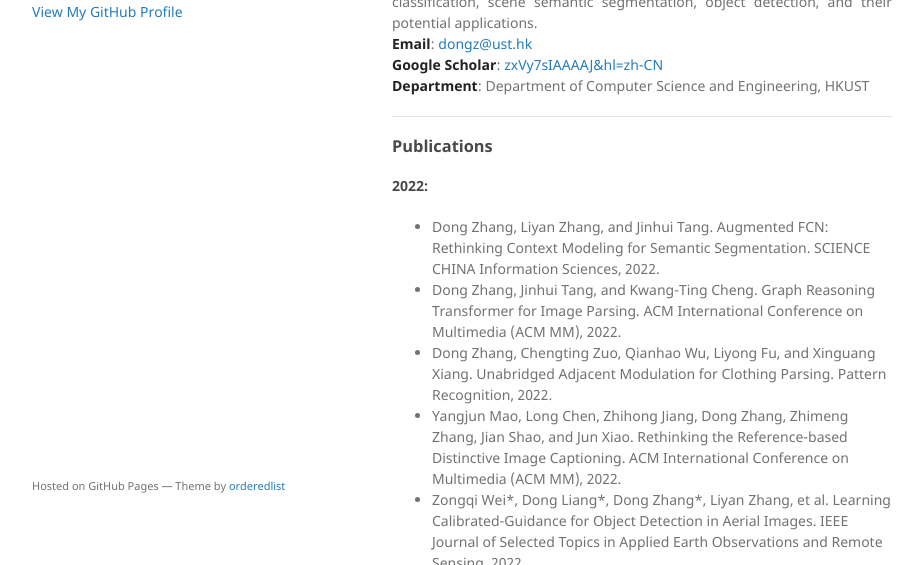
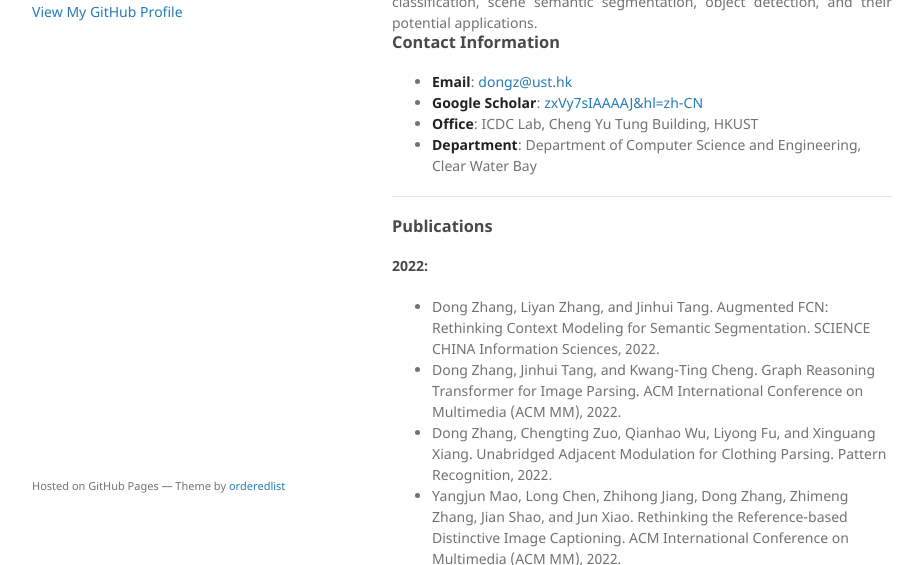
Before and after one commit to ZHANGDONG-NJUST/zhangdong-njust.github.io, a Jekyll site: the page built from index.md, in a window 1280 px wide and 900 px high, cut to the strip 335-900 px from the top of the window. Shown: the whole strip, without its empty margins (178-1101 px from the left). Built offline with Jekyll 4.4.1, drawn with Linux system fonts in a browser that asks for light colours; the repository's description, which GitHub fills in, is left out.

Commit message:
Update index.md

```diff
--- a/index.md
+++ b/index.md
@@ -5,12 +5,15 @@
 ### About Me
 <div align="justify">
 Now, I am a postdoctoral research scientist at
-<a href="http://vsdl.ust.hk/people.html">Vision and System Design Lab (VSDL)</a>, The Hong Kong University of Science and Technology working with <a href="https://seng.hkust.edu.hk/about/people/faculty/tim-kwang-ting-cheng">Prof. Kwang-Ting CHENG</a>. I obtained my Ph.D. degree in Computer Science and Technology from Nanjing University of Science and Technology under the supervision of <a href="http://gsmis.njust.edu.cn/open/TutorInfo.aspx?dsbh=vXtXlpkb!DG57dx!7t4N7w==&yxsh=4iVdgPyuKTE=&zydm=QP9JvMVDx3k=">Prof. Jinhui Tang</a>. During Sep. 2018 to Sep. 2020, I was supported by China Scholarship Council as a joint PhD. student at MReaL Lab of Nanyang Technological University under the supervision of Prof. Hanwang Zhang and Prof. Qianru Sun. My research interests are in machine learning, computer vision and medical image analysis, especially in image classification, scene semantic segmentation, object detection, and their potential applications.
+<a href="http://vsdl.ust.hk/people.html">Vision and System Design Lab (VSDL)</a>, The Hong Kong University of Science and Technology working with <a href="https://seng.hkust.edu.hk/about/people/faculty/tim-kwang-ting-cheng">Prof. Kwang-Ting CHENG</a>. I obtained my Ph.D. degree in Computer Science and Technology from Nanjing University of Science and Technology under the supervision of <a href="http://gsmis.njust.edu.cn/open/TutorInfo.aspx?dsbh=vXtXlpkb!DG57dx!7t4N7w==&yxsh=4iVdgPyuKTE=&zydm=QP9JvMVDx3k=">Prof. Jinhui Tang</a>. During Sep. 2018 to Sep. 2020, I was supported by China Scholarship Council as a joint PhD. student at MReaL Lab of Nanyang Technological University under the supervision of Prof. Hanwang Zhang and Prof. Qianru Sun.
+My research interests are in machine learning, computer vision and medical image analysis, especially in image classification, scene semantic segmentation, object detection, and their potential applications.
 </div>
 
-**Email**: <dongz@ust.hk><br/>
-**Google Scholar**: [zxVy7sIAAAAJ&hl=zh-CN](https://scholar.google.com/citations?user=zxVy7sIAAAAJ&hl=zh-CN)<br/>
-**Department**: Department of Computer Science and Engineering, HKUST
+### Contact Information
+- **Email**: <dongz@ust.hk><br/>
+- **Google Scholar**: [zxVy7sIAAAAJ&hl=zh-CN](https://scholar.google.com/citations?user=zxVy7sIAAAAJ&hl=zh-CN)<br/>
+- **Office**: ICDC Lab, Cheng Yu Tung Building, HKUST
+- **Department**: Department of Computer Science and Engineering, Clear Water Bay
 　<br/>
 
 -----
```
